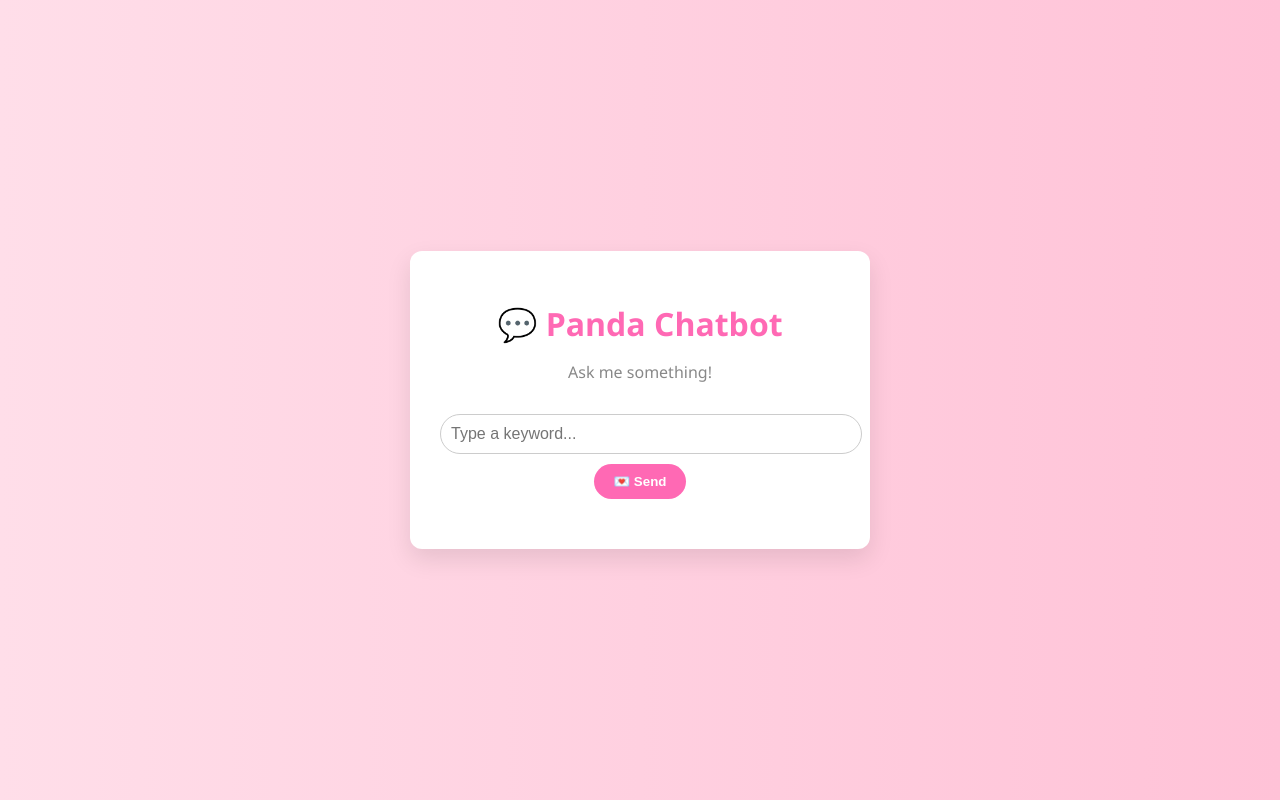
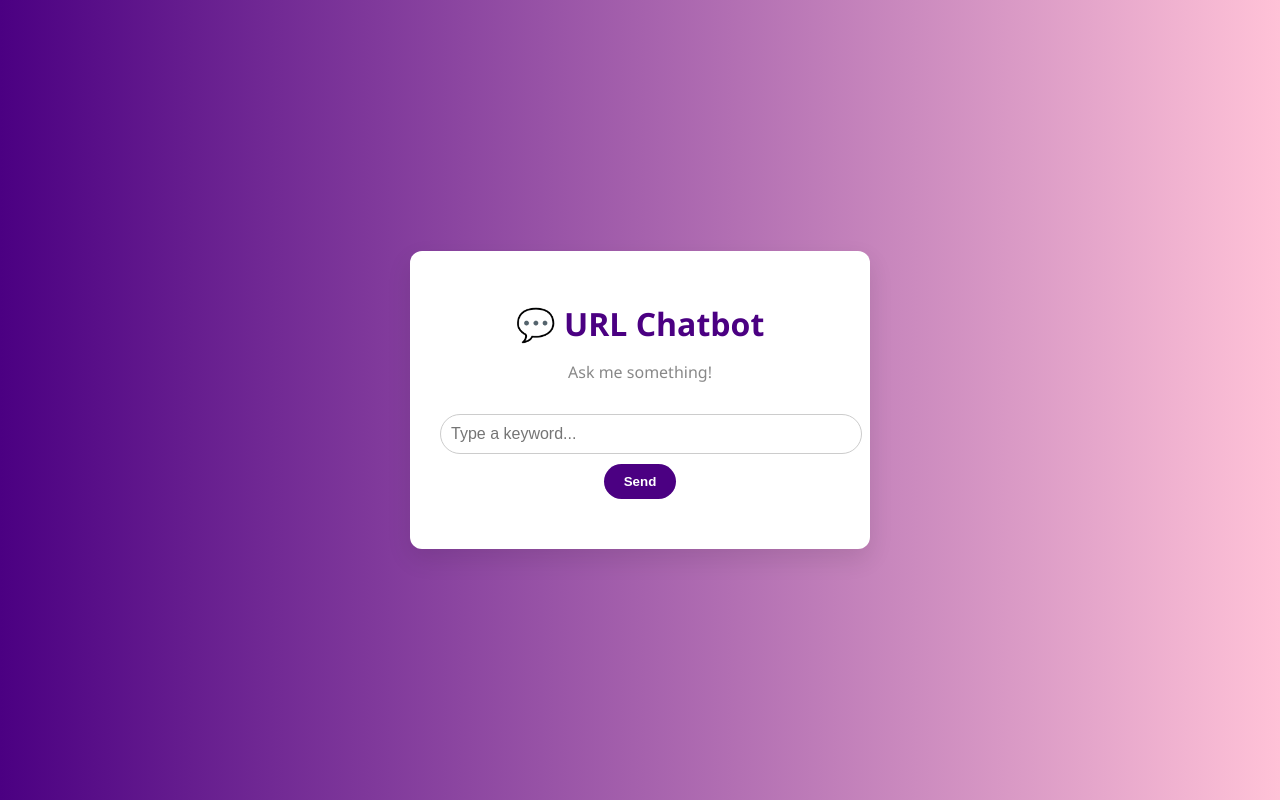
Before and after one commit to RancyAmudala/Chatbot, a Flask app: page / in a window 1280 px wide. Run offline with Flask 2, Linux system fonts and the light colour scheme.

Commit message:
Update panda.html

```diff
--- a/templates/panda.html
+++ b/templates/panda.html
@@ -3,10 +3,10 @@
 <head>
   <meta charset="UTF-8" />
   <meta name="viewport" content="width=device-width, initial-scale=1.0"/>
-  <title>Panda Chatbot</title>
+  <title>URL Chatbot</title>
   <style>
     body {
-      background: linear-gradient(to right, #ffdee9, #ffc2d7);
+      background: linear-gradient(to right, #4B0082, #ffc2d7);
       display: flex;
       justify-content: center;
       align-items: center;
@@ -26,7 +26,7 @@
     }
 
     h1 {
-      color: #ff69b4;
+      color: #4B0082;
       margin-bottom: 10px;
     }
 
@@ -46,7 +46,7 @@
     .chat-send {
       margin-top: 10px;
       padding: 10px 20px;
-      background-color: #ff69b4;
+      background-color: #4B0082;
       color: white;
       border: none;
       border-radius: 20px;
@@ -55,7 +55,7 @@
     }
 
     .chat-send:hover {
-      background-color: #ff85c1;
+      background-color: #3a006f;
     }
 
     #result {
@@ -80,15 +80,31 @@
       left: -10px;
       font-size: 1.2em;
     }
+
+    .chat-bubble button {
+      margin-right: 8px;
+      margin-top: 10px;
+      padding: 6px 12px;
+      border: none;
+      border-radius: 8px;
+      background-color: #4B0082;
+      color: white;
+      cursor: pointer;
+      font-size: 0.85em;
+    }
+
+    .chat-bubble button:hover {
+      background-color: #3a006f;
+    }
   </style>
 </head>
 <body>
   <div class="chat-container">
-    <h1>💬 Panda Chatbot</h1>
+    <h1>💬 URL Chatbot</h1>
     <p>Ask me something!</p>
 
     <input type="text" id="message" placeholder="Type a keyword..." required />
-    <button class="chat-send" onclick="sendMessage()">💌 Send</button>
+    <button class="chat-send" onclick="sendMessage()">Send</button>
 
     <div id="result"></div>
   </div>
@@ -101,11 +117,8 @@
 
       if (!message) return;
 
-      // Clear input
       msgInput.value = '';
-
-      // Add loading bubble
-      resultDiv.innerHTML = `<div class="chat-bubble">⏳ Thinking...</div>`;
+      resultDiv.innerHTML = '<div class="chat-bubble">⏳ Thinking...</div>';
 
       try {
         const response = await fetch('/chat', {
@@ -117,18 +130,31 @@
         });
 
         const text = await response.text();
+        const data = JSON.parse(text);
 
-        resultDiv.innerHTML = `
-          <div class="chat-bubble">
-            ${text}
-          </div>
-        `;
+        if (data.url === "Not Found") {
+          resultDiv.innerHTML = '<div class="chat-bubble">❌ No matching URL found.</div>';
+        } else {
+          resultDiv.innerHTML =resultDiv.innerHTML = `
+<div class="chat-bubble">
+  🔗 <a href="${data.url}" target="_blank">${data.url}</a><br><br>
+  <button onclick="copyToClipboard('${data.url}')">📋 Copy Link</button>
+  <button onclick="window.open('${data.url}', '_blank')">🌐 Open in New Tab</button>
+</div>
+`;
+
+          ;
+        }
       } catch (err) {
-        resultDiv.innerHTML = `
-          <div class="chat-bubble">⚠️ Something went wrong. Try again!</div>
-        `;
+        resultDiv.innerHTML = '<div class="chat-bubble">⚠️ Something went wrong. Try again!</div>';
         console.error(err);
       }
+    }
+
+    function copyToClipboard(text) {
+      navigator.clipboard.writeText(text)
+        .then(() => alert("Link copied to clipboard!"))
+        .catch(err => alert("Failed to copy link."));
     }
   </script>
 </body>
```
